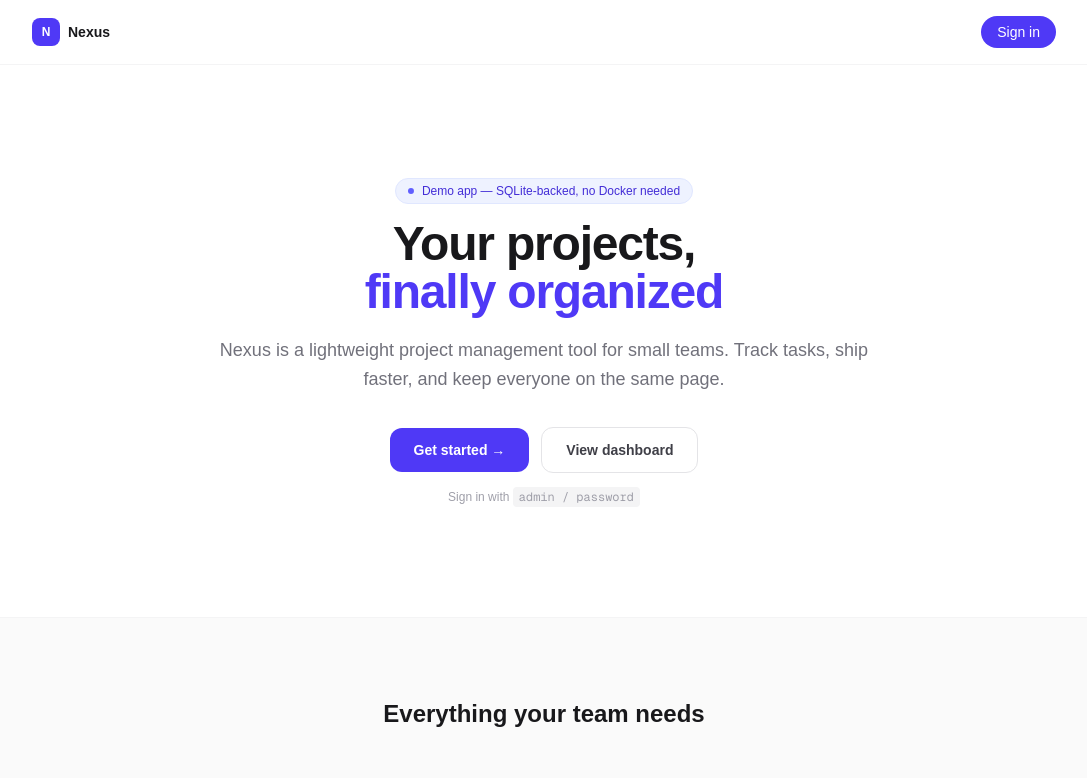
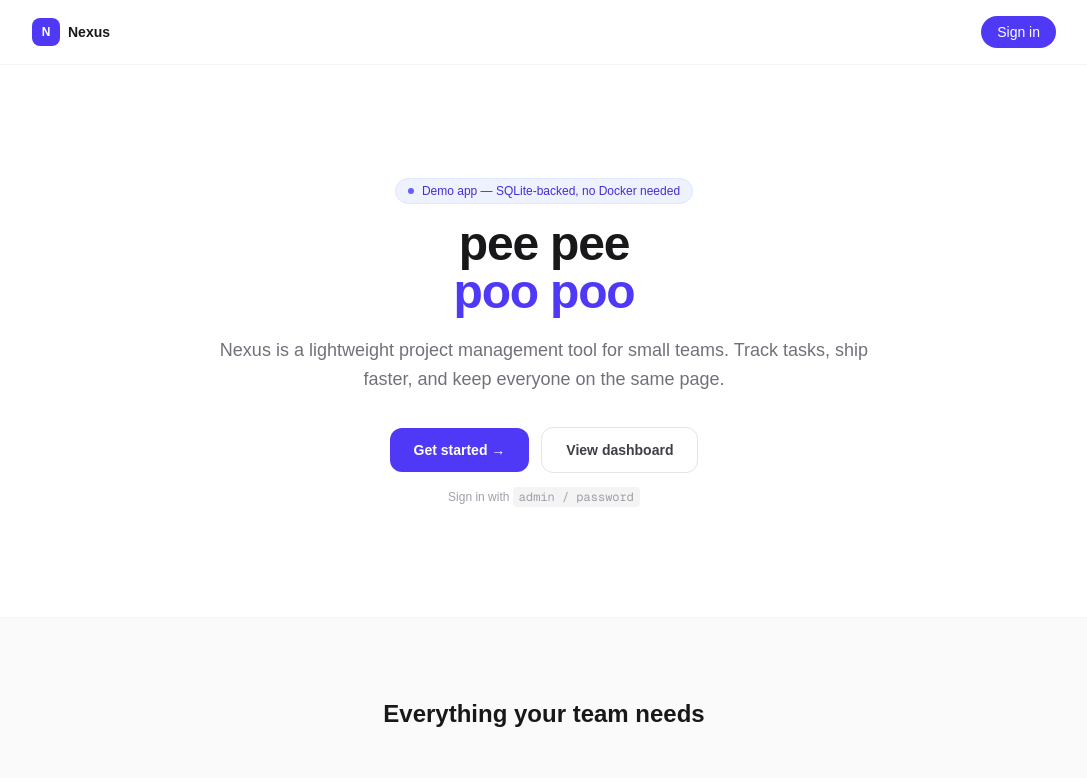
Before and after one commit to Index-Technologies/github-integration-template, a Next.js app in the folder site/: page / in a window 1280 px wide. Shown: the top 778 px of the page, without its empty margins (96-1183 px from the left). Built offline with nearby package versions, Linux system fonts and the light colour scheme.

Commit message:
Dev env changes
Co-authored-by: Slavko Bojanic <slavko@alloy.app>

```diff
--- a/site/app/page.tsx
+++ b/site/app/page.tsx
@@ -45,9 +45,9 @@ export default function HomePage() {
             Demo app — SQLite-backed, no Docker needed
           </div>
           <h1 className="mb-5 text-5xl font-bold tracking-tight text-zinc-900">
-            Your projects,
+            pee pee
             <br />
-            <span className="text-indigo-600">finally organized</span>
+            <span className="text-indigo-600">poo poo</span>
           </h1>
           <p className="mb-8 text-lg leading-relaxed text-zinc-500">
             Nexus is a lightweight project management tool for small teams. Track
```
